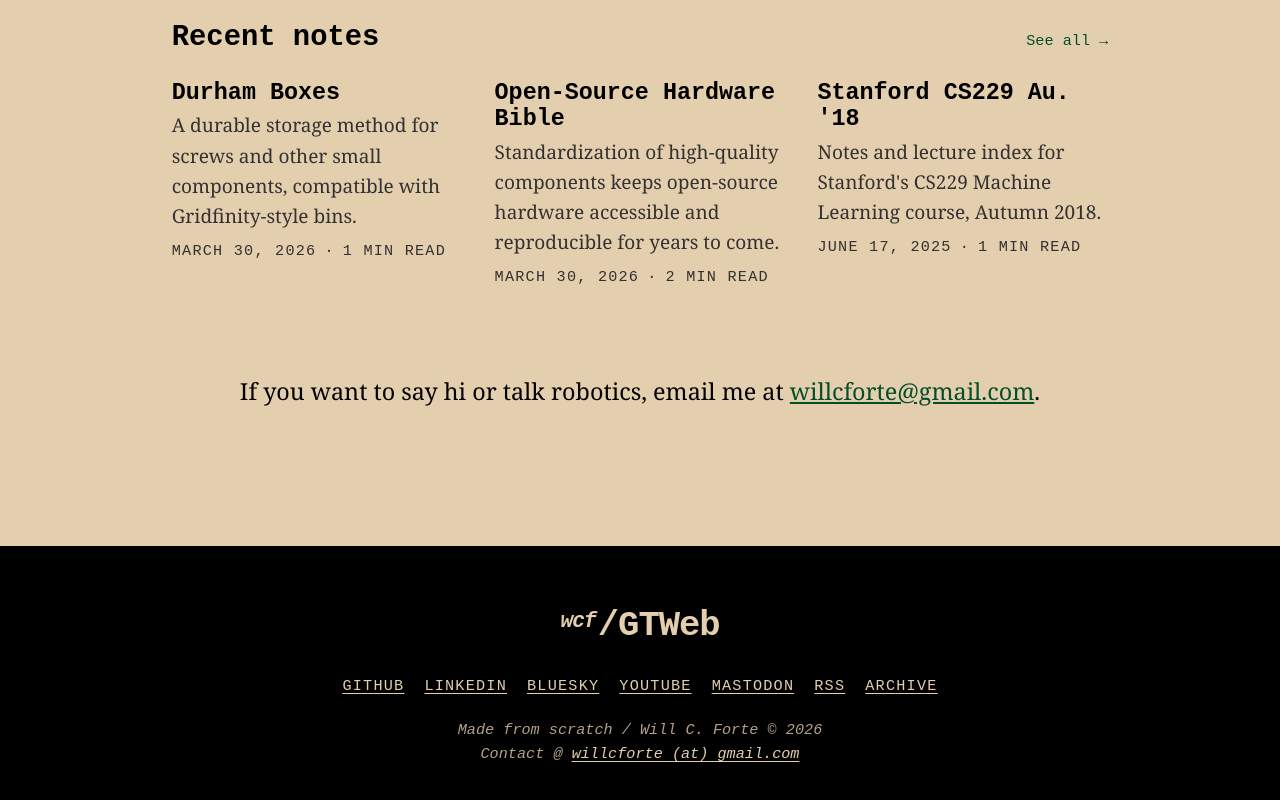
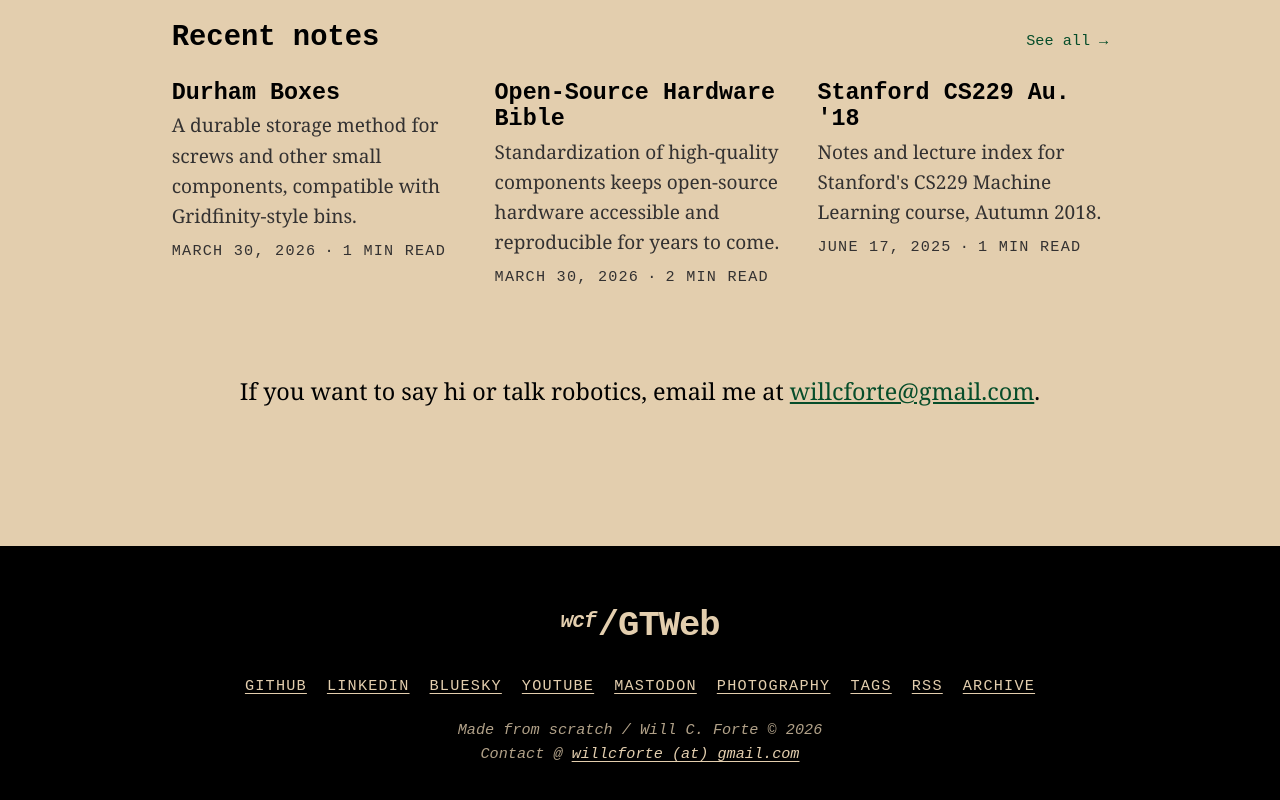
Before and after one commit to willcforte/gtweb, an Astro site: page / in a window 1280 px wide. Shown: the part 1210-2010 px from the top of the page. Built offline with nearby package versions, Linux system fonts and the light colour scheme; Astro itself is replaced by a stand-in of ours; some packages are replaced by stand-ins of ours; a web font is replaced by a local one.

Commit message:
feat: link photography and tags from the footer
Both pages existed but were unreachable from anywhere except one sentence of
body copy inside /gallery, which is how the old site lost them too.

```diff
--- a/src/components/Footer.astro
+++ b/src/components/Footer.astro
@@ -19,6 +19,8 @@ const year = new Date().getFullYear()
                         </li>
                     ))
                 }
+                <li><a href="/photography">photography</a></li>
+                <li><a href="/tags">tags</a></li>
                 <li><a href="/rss.xml">rss</a></li>
                 <li><a href="/archive">archive</a></li>
             </ul>
```
